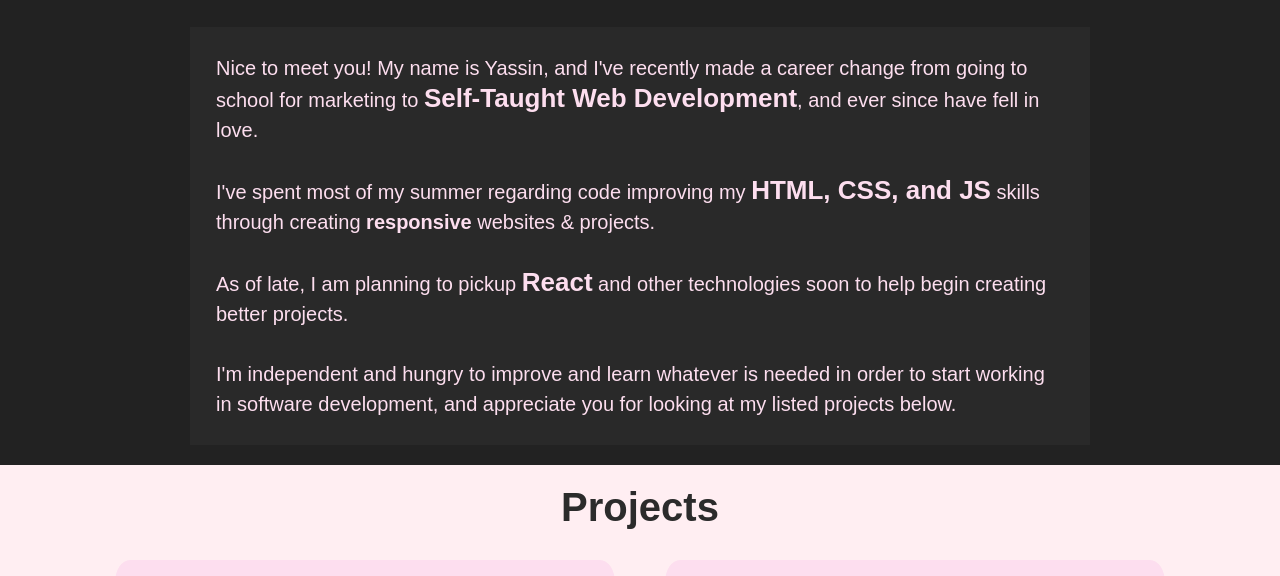
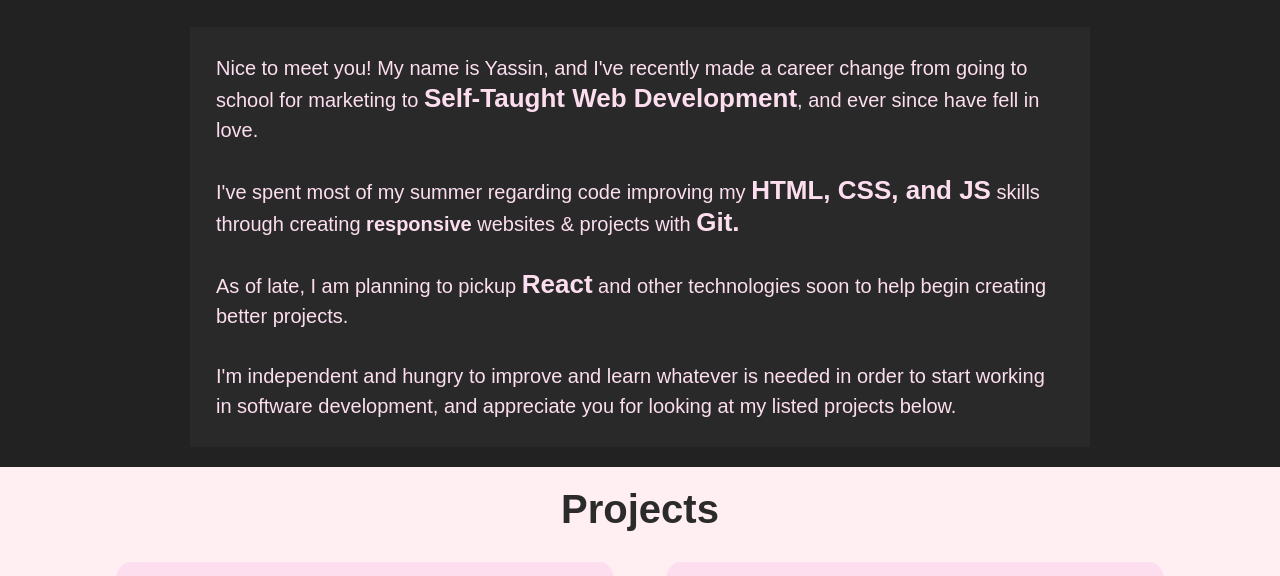
Before and after one commit to Yacheen/myPortfolio, a plain HTML site: page index.html in a window 1280 px wide. Shown: the part 614-1190 px from the top of the page. Drawn offline with Linux system fonts and the light colour scheme.

Commit message:
edited about me section

```diff
--- a/index.html
+++ b/index.html
@@ -51,7 +51,7 @@
                 for marketing
                 to <strong style="font-size: 2.6rem;">Self-Taught Web Development</strong>, and ever since have fell in love.<br><br>
                 I've spent most of my summer regarding
-                code improving my <strong style="font-size: 2.6rem;">HTML, CSS, and JS</strong> skills through creating <strong>responsive</strong> websites & projects.<br><br>
+                code improving my <strong style="font-size: 2.6rem;">HTML, CSS, and JS</strong> skills through creating <strong>responsive</strong> websites & projects with <strong style="font-size: 2.6rem;">Git.</strong><br><br>
                 As of late, I am planning to pickup <strong style="font-size: 2.6rem;">React</strong> and other technologies soon to help begin creating better projects.<br><br>I'm independent and hungry to improve and learn whatever is needed in order to start working
                 in software development, and appreciate you for looking at my listed projects below.
             </p>
```
